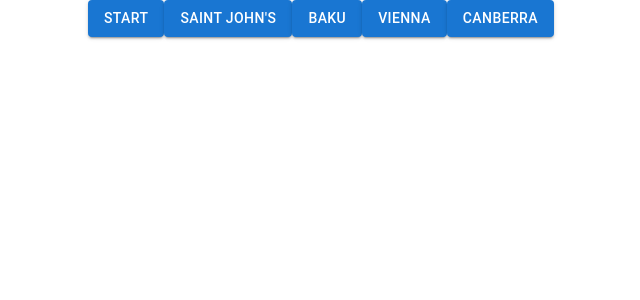
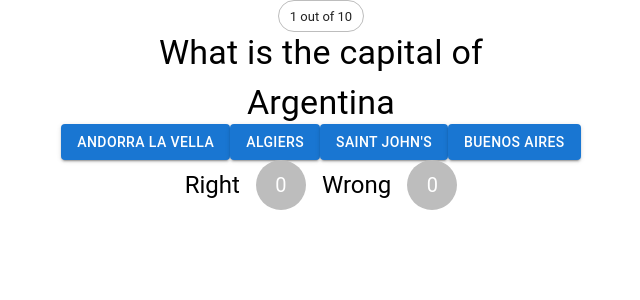
Before and after one commit to Vozika/new-super-quiz, a React (Create React App) app: page / in a window 1280 px wide. Both pictures are taken after a click on the button "START". Shown: the top 300 px of the page, without its empty margins (319-959 px from the left). Built offline with nearby package versions, Linux system fonts and the light colour scheme.

Commit message:
Changes.

```diff
--- a/src/App.js
+++ b/src/App.js
@@ -1,22 +1,43 @@
 import "./App.css";
 import { useSelector, useDispatch } from "react-redux";
 import { useEffect } from "react";
+import { interfaceEN } from "./interface";
 import Start from "./components/start/Start";
 import Answers from "./components/answers/Answers";
+import Counter from "./components/counter/Counter";
+import Question from "./components/question/Question";
+import Finish from "./components/finish/Finish";
 
 import {
-  firstUsedData,
+  oneItemToUsedData,
   spreadToUsedData,
   spreadToAnswers,
   pushToAnswers,
   randomizeAnswers,
+  setQuestionText,
+  setQuestionObject,
 } from "./features/engine/engineSlice";
+
+import {
+  setScore,
+  setRightAnswer,
+  setWrongAnswer,
+  setCurrentQuestion,
+} from "./features/score/scoreSlice";
+
+import { setMain, setFinish } from "./features/structure/structureSlice";
+
+import { setIsButtonClicked } from "./features/utilities/utilitiesSlice";
 
 function App() {
   const dispatch = useDispatch();
   const { start, main, finish } = useSelector((store) => store.structure);
   const { data, question, usedData } = useSelector((store) => store.engine);
-  // const [usedData, setUsedData] = useState([]);
+  const { isButtonClicked } = useSelector((store) => store.utilities);
+  const { currentQuestion } = useSelector((store) => store.score);
+  const { numberOfQuestions, interfaceText } = useSelector(
+    (store) => store.options
+  );
 
   // Standart function for a random number
   function getRandom(a) {
@@ -32,13 +53,13 @@ function App() {
       data.slice(randomNumber, randomNumber + 1)[0]
     );
     itemFromData.isCorrect = true;
-
+    console.log(Object.keys(itemFromData)[2]);
     return itemFromData;
   }
 
   function firstSlice() {
     const itemFromData = sliceItemFromData();
-    dispatch(firstUsedData(itemFromData));
+    dispatch(oneItemToUsedData(itemFromData));
   }
 
   //Checks if the usedData array already has an object, that has been used before in question
@@ -55,7 +76,8 @@ function App() {
     }
   }
 
-  function answers() {
+  //Makes an array of 3 false answers plus one true
+  function setAnswers() {
     const wrongAnswers = [];
 
     while (wrongAnswers.length < 3) {
@@ -71,7 +93,7 @@ function App() {
         itemFromData.isCorrect = false;
         wrongAnswers.push(itemFromData);
       } else {
-        answers();
+        setAnswers();
       }
     }
     dispatch(spreadToAnswers(wrongAnswers));
@@ -79,13 +101,55 @@ function App() {
     dispatch(randomizeAnswers());
   }
 
+  function setQuestion() {
+    dispatch(setQuestionText(interfaceEN.QUESTION_TEXT));
+    dispatch(
+      setQuestionObject(usedData[usedData.length - 1].name.translations.en)
+    );
+  }
+
+  function answerClicked(isCorrect) {
+    if (!isButtonClicked) {
+      if (isCorrect) {
+        dispatch(setScore());
+        dispatch(setRightAnswer());
+      } else {
+        dispatch(setWrongAnswer());
+      }
+    }
+    dispatch(setIsButtonClicked(true));
+    quiz();
+  }
+
+  function refreshUsedData() {
+    if (usedData.length === data.length) {
+      dispatch(oneItemToUsedData(usedData[usedData.length - 1]));
+    }
+  }
+
+  function finishQuiz() {
+    if (currentQuestion === numberOfQuestions) {
+      dispatch(setMain(false));
+      dispatch(setFinish(true));
+      return;
+    }
+  }
+
   useEffect(() => {
     firstSlice();
   }, []);
 
+  useEffect(() => {
+    refreshUsedData();
+  }, [usedData]);
+
   function quiz() {
+    finishQuiz();
+    dispatch(setCurrentQuestion());
+    dispatch(setIsButtonClicked(false));
     checkUsedData();
-    answers();
+    setAnswers();
+    setQuestion();
   }
 
   function startQuiz() {
@@ -93,11 +157,17 @@ function App() {
   }
 
   console.log(usedData);
-
+  console.log(data.length);
   return (
     <div className="App">
       {start && <Start startQuiz={startQuiz} />}
-      {main && <Answers startQuiz={startQuiz} />}
+      {main && (
+        <>
+          <Question />
+          <Answers answerClicked={answerClicked} /> <Counter />
+        </>
+      )}
+      {finish && <Finish />}
     </div>
   );
 }
--- a/src/components/answers/Answers.jsx
+++ b/src/components/answers/Answers.jsx
@@ -4,25 +4,22 @@ import { useSelector, useDispatch } from "react-redux";
 import Typography from "@mui/material/Typography";
 import Button from "@mui/material/Button";
 
-const Answers = ({ startQuiz }) => {
+const Answers = ({ answerClicked }) => {
   const dispatch = useDispatch();
   const { question, usedData } = useSelector((store) => store.engine);
   const { start, main, finish } = useSelector((store) => store.structure);
 
   return (
     <div>
-      <Button
-        variant="contained"
-        onClick={() => {
-          startQuiz();
-        }}
-      >
-        Start
-      </Button>
-
       {question.answers.map((answer) => {
         return (
-          <Button variant="contained" key={answer.id}>
+          <Button
+            variant="contained"
+            key={answer.id}
+            onClick={() => {
+              answerClicked(answer.isCorrect);
+            }}
+          >
             {answer.capital.translations.en}
           </Button>
         );
--- /dev/null
+++ b/src/components/counter/Counter.jsx
@@ -0,0 +1,44 @@
+import React from "react";
+import Stack from "@mui/material/Stack";
+import Avatar from "@mui/material/Avatar";
+import Typography from "@mui/material/Typography";
+
+import { useSelector } from "react-redux";
+
+const Counter = () => {
+  const { rightAnswer, wrongAnswer } = useSelector((store) => store.score);
+  const { interfaceText } = useSelector((store) => store.options);
+
+  return (
+    <div>
+      <Stack
+        direction="row"
+        justifyContent="center"
+        alignItems="center"
+        spacing={2}
+      >
+        <Stack
+          direction="row"
+          justifyContent="center"
+          alignItems="center"
+          spacing={2}
+        >
+          <Typography variant="h5">{interfaceText.RIGHT}</Typography>
+          <Avatar sx={{ width: 50, height: 50 }}>{rightAnswer}</Avatar>
+        </Stack>
+
+        <Stack
+          direction="row"
+          justifyContent="center"
+          alignItems="center"
+          spacing={2}
+        >
+          <Typography variant="h5">{interfaceText.WRONG}</Typography>
+          <Avatar sx={{ width: 50, height: 50 }}>{wrongAnswer}</Avatar>
+        </Stack>
+      </Stack>
+    </div>
+  );
+};
+
+export default Counter;
--- /dev/null
+++ b/src/components/finish/Finish.jsx
@@ -0,0 +1,21 @@
+import React from "react";
+import { useSelector } from "react-redux";
+
+import Typography from "@mui/material/Typography";
+
+const Finish = () => {
+  const { numberOfQuestions, interfaceText } = useSelector(
+    (store) => store.options
+  );
+  const { rightAnswer } = useSelector((store) => store.score);
+  return <div>
+    <Typography variant="h5">
+        {rightAnswer} {interfaceText.OUT_OF} {numberOfQuestions}{" "}
+        {interfaceText.QUESTIONS_CORRECT}
+        <br />
+
+      </Typography>
+  </div>;
+};
+
+export default Finish;
--- /dev/null
+++ b/src/components/question/Question.jsx
@@ -0,0 +1,27 @@
+import React from "react";
+import { useSelector, useDispatch } from "react-redux";
+import Chip from "@mui/material/Chip";
+import Typography from "@mui/material/Typography";
+
+const Question = () => {
+  const { question } = useSelector((store) => store.engine);
+  const { currentQuestion } = useSelector((store) => store.score);
+  const { numberOfQuestions, flip, interfaceText } = useSelector(
+    (store) => store.options
+  );
+
+  return (
+    <div>
+      <Chip
+        variant="outlined"
+        label={`${currentQuestion} ${interfaceText.OUT_OF} ${numberOfQuestions}`}
+      />
+      <Typography variant="h4">{question.text}</Typography>
+      <Typography variant="h4" sx={{ marginTop: 1 }}>
+        {question.object}
+      </Typography>
+    </div>
+  );
+};
+
+export default Question;
--- a/src/features/engine/engineSlice.js
+++ b/src/features/engine/engineSlice.js
@@ -2,9 +2,14 @@ import { createSlice } from "@reduxjs/toolkit";
 import data from "../../data";
 
 const initialState = {
-  data: data.slice(0, 14),
+  data: data.slice(0, 10),
   usedData: [],
-  question: { text: "", question: "", answers: [] },
+  question: { text: "", object: "", answers: [] },
+  topic: [
+    { object: "name", subject: "capital" },
+    { object: "name", subject: "region" },
+    { object: "capital", subject: "name" },
+  ],
 };
 
 const engineSlice = createSlice({
@@ -14,7 +19,7 @@ const engineSlice = createSlice({
     clearUsedData: (state) => {
       state.usedData.length = 0;
     },
-    firstUsedData: (state, action) => {
+    oneItemToUsedData: (state, action) => {
       state.usedData = [action.payload];
     },
     spreadToUsedData: (state, action) => {
@@ -31,16 +36,24 @@ const engineSlice = createSlice({
         return 0.5 - Math.random();
       });
     },
+    setQuestionText: (state, action) => {
+      state.question.text = action.payload;
+    },
+    setQuestionObject: (state, action) => {
+      state.question.object = action.payload;
+    },
   },
 });
 
 export const {
   clearUsedData,
-  firstUsedData,
+  oneItemToUsedData,
   spreadToUsedData,
   spreadToAnswers,
   pushToAnswers,
   randomizeAnswers,
+  setQuestionText,
+  setQuestionObject,
 } = engineSlice.actions;
 
 export default engineSlice.reducer;
--- /dev/null
+++ b/src/features/options/optionsSlice.js
@@ -0,0 +1,114 @@
+import { createSlice } from "@reduxjs/toolkit";
+import { interfaceEN } from "../../interface";
+
+const initialState = {
+  show5050: false,
+  flip: false,
+  lessAnswers: false,
+  numberOfQuestions: 10,
+  numberOfAnswers: 4,
+  ironMan: false,
+  ironManModal: false,
+  hideLetters: false,
+  interfaceText: { ...interfaceEN },
+  RU: false,
+  EN: true,
+  statistics: false,
+  options: false,
+};
+
+const optionsSlice = createSlice({
+  name: "options",
+  initialState,
+  reducers: {
+    setShow5050: (state) => {
+      state.show5050 = !state.show5050;
+    },
+    setShow5050False: (state) => {
+      state.show5050 = false;
+    },
+    setLessAnswers: (state) => {
+      state.lessAnswers = !state.lessAnswers;
+    },
+    setLessAnswersFalse: (state) => {
+      state.lessAnswers = false;
+    },
+    setFlip: (state) => {
+      state.flip = !state.flip;
+    },
+    setFlipFalse: (state) => {
+      state.flip = false;
+    },
+    setNumberOfQuestions: (state, number) => {
+      state.numberOfQuestions = number.payload;
+    },
+    setIronManTrue: (state) => {
+      state.ironMan = true;
+    },
+    setIronManFalse: (state) => {
+      state.ironMan = false;
+    },
+    setIronManModalTrue: (state) => {
+      state.ironManModal = true;
+    },
+    setIronManModalFalse: (state) => {
+      state.ironManModal = false;
+    },
+    setHideLetters: (state) => {
+      state.hideLetters = !state.hideLetters;
+    },
+    setHideLettersFalse: (state) => {
+      state.hideLetters = false;
+    },
+    setInterfaceText: (state, lang) => {
+      state.interfaceText = lang.payload;
+    },
+    setRUTrue: (state) => {
+      state.RU = true;
+    },
+    setRUFalse: (state) => {
+      state.RU = false;
+    },
+    setRU: (state) => {
+      state.RU = !state.RU;
+    },
+    setStatisticsTrue: (state) => {
+      state.statistics = true;
+    },
+    setStatisticsFalse: (state) => {
+      state.statistics = false;
+    },
+    setOptionsTrue: (state) => {
+      state.options = true;
+    },
+    setOptionsFalse: (state) => {
+      state.options = false;
+    }
+  },
+});
+
+export const {
+  setShow5050,
+  setShow5050False,
+  setLessAnswers,
+  setLessAnswersFalse,
+  setFlip,
+  setFlipFalse,
+  setNumberOfQuestions,
+  setIronManTrue,
+  setIronManFalse,
+  setIronManModalTrue,
+  setIronManModalFalse,
+  setHideLetters,
+  setHideLettersFalse,
+  setRUTrue,
+  setRUFalse,
+  setRU,
+  setInterfaceText,
+  setStatisticsTrue,
+  setStatisticsFalse,
+  setOptionsTrue,
+  setOptionsFalse
+} = optionsSlice.actions;
+
+export default optionsSlice.reducer;
--- /dev/null
+++ b/src/features/score/scoreSlice.js
@@ -0,0 +1,52 @@
+import { createSlice } from "@reduxjs/toolkit";
+
+const initialState = {
+  rightAnswer: 0,
+  wrongAnswer: 0,
+  score: 0,
+  currentQuestion: 0,
+};
+
+const scoreSlice = createSlice({
+  name: "score",
+  initialState,
+  reducers: {
+    setRightAnswer: (state) => {
+      state.rightAnswer = state.rightAnswer + 1;
+    },
+    setWrongAnswer: (state) => {
+      state.wrongAnswer = state.wrongAnswer + 1;
+    },
+    clearRightAnswer: (state) => {
+      state.rightAnswer = 0;
+    },
+    clearWrongAnswer: (state) => {
+      state.wrongAnswer = 0;
+    },
+    setCurrentQuestion: (state) => {
+      state.currentQuestion = state.currentQuestion + 1;
+    },
+    clearCurrentQuestion: (state) => {
+      state.currentQuestion = 0;
+    },
+    setScore: (state) => {
+      state.score = state.score + 1;
+    },
+    clearScore: (state) => {
+      state.score = 0;
+    },
+  },
+});
+
+export const {
+  setRightAnswer,
+  setWrongAnswer,
+  clearRightAnswer,
+  clearWrongAnswer,
+  setCurrentQuestion,
+  clearCurrentQuestion,
+  setScore,
+  clearScore
+} = scoreSlice.actions;
+
+export default scoreSlice.reducer;
--- a/src/features/structure/structureSlice.js
+++ b/src/features/structure/structureSlice.js
@@ -10,16 +10,16 @@ const structureSlice = createSlice({
   name: "structure",
   initialState,
   reducers: {
-    setStart: (state, bool) => {
-      state.start = bool.payload;
+    setStart: (state, action) => {
+      state.start = action.payload;
     },
 
-    setMain: (state, bool) => {
-      state.main = bool.payload;
+    setMain: (state, action) => {
+      state.main = action.payload;
     },
 
-    setFinish: (state, bool) => {
-      state.finish = bool.payload;
+    setFinish: (state, action) => {
+      state.finish = action.payload;
     },
   },
 });
--- /dev/null
+++ b/src/features/utilities/utilitiesSlice.js
@@ -0,0 +1,19 @@
+import { createSlice } from "@reduxjs/toolkit";
+
+const initialState = {
+  isButtonClicked: false,
+};
+
+const utilitiesSlice = createSlice({
+  name: "utilities",
+  initialState,
+  reducers: {
+    setIsButtonClicked: (state, action) => {
+      state.isButtonClicked = action.payload;
+    },
+  },
+});
+
+export const { setIsButtonClicked } = utilitiesSlice.actions;
+
+export default utilitiesSlice.reducer;
--- a/src/store.js
+++ b/src/store.js
@@ -1,10 +1,16 @@
 import { configureStore } from "@reduxjs/toolkit";
 import structureReducer from "./features/structure/structureSlice";
 import engineReducer from "./features/engine/engineSlice";
+import utilitiesReducer from "./features/utilities/utilitiesSlice";
+import scoreReducer from "./features/score/scoreSlice";
+import optionsReducer from "./features/options/optionsSlice";
 
 export const store = configureStore({
   reducer: {
     structure: structureReducer,
     engine: engineReducer,
+    utilities: utilitiesReducer,
+    score: scoreReducer,
+    options: optionsReducer,
   },
 });
```
